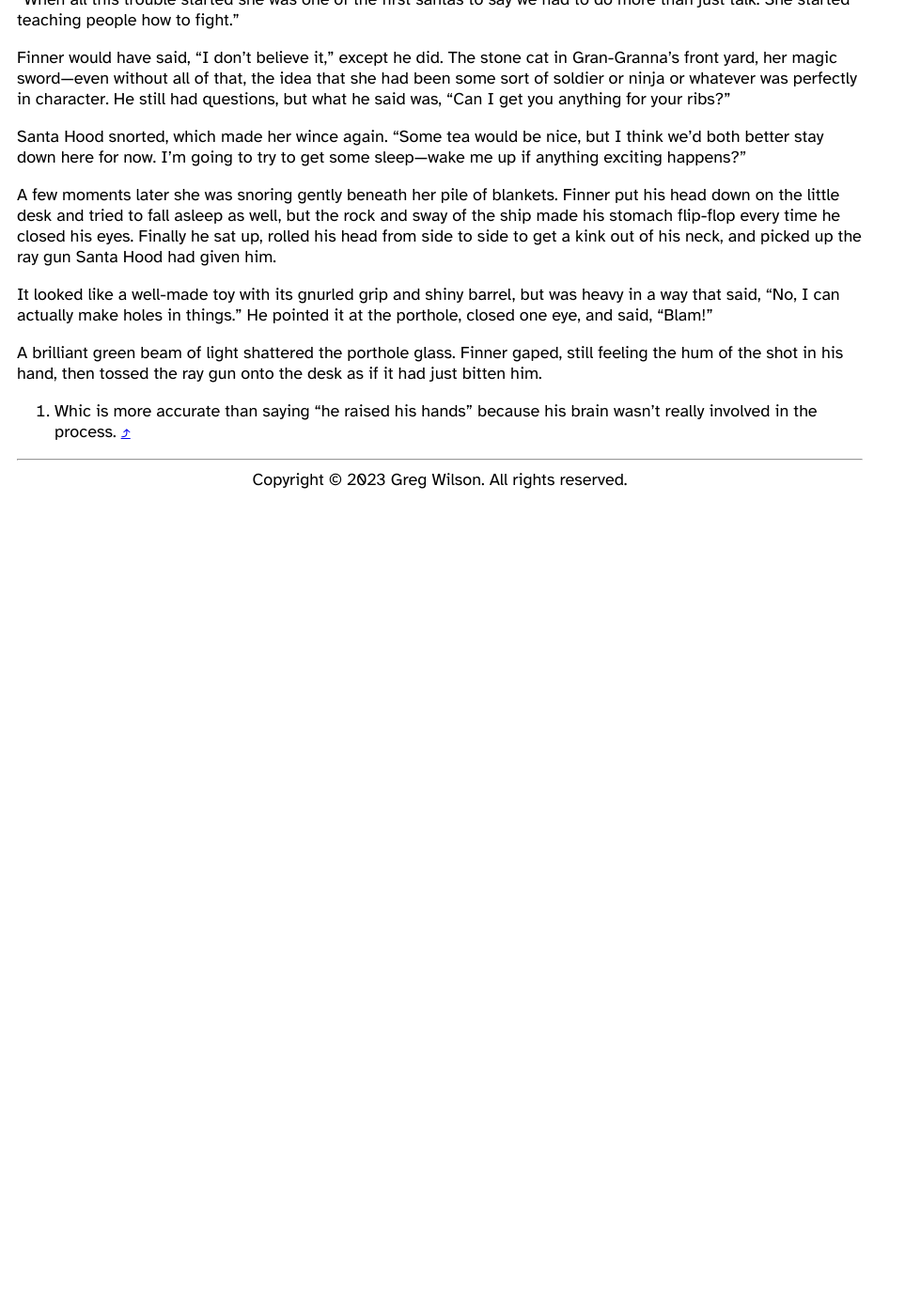
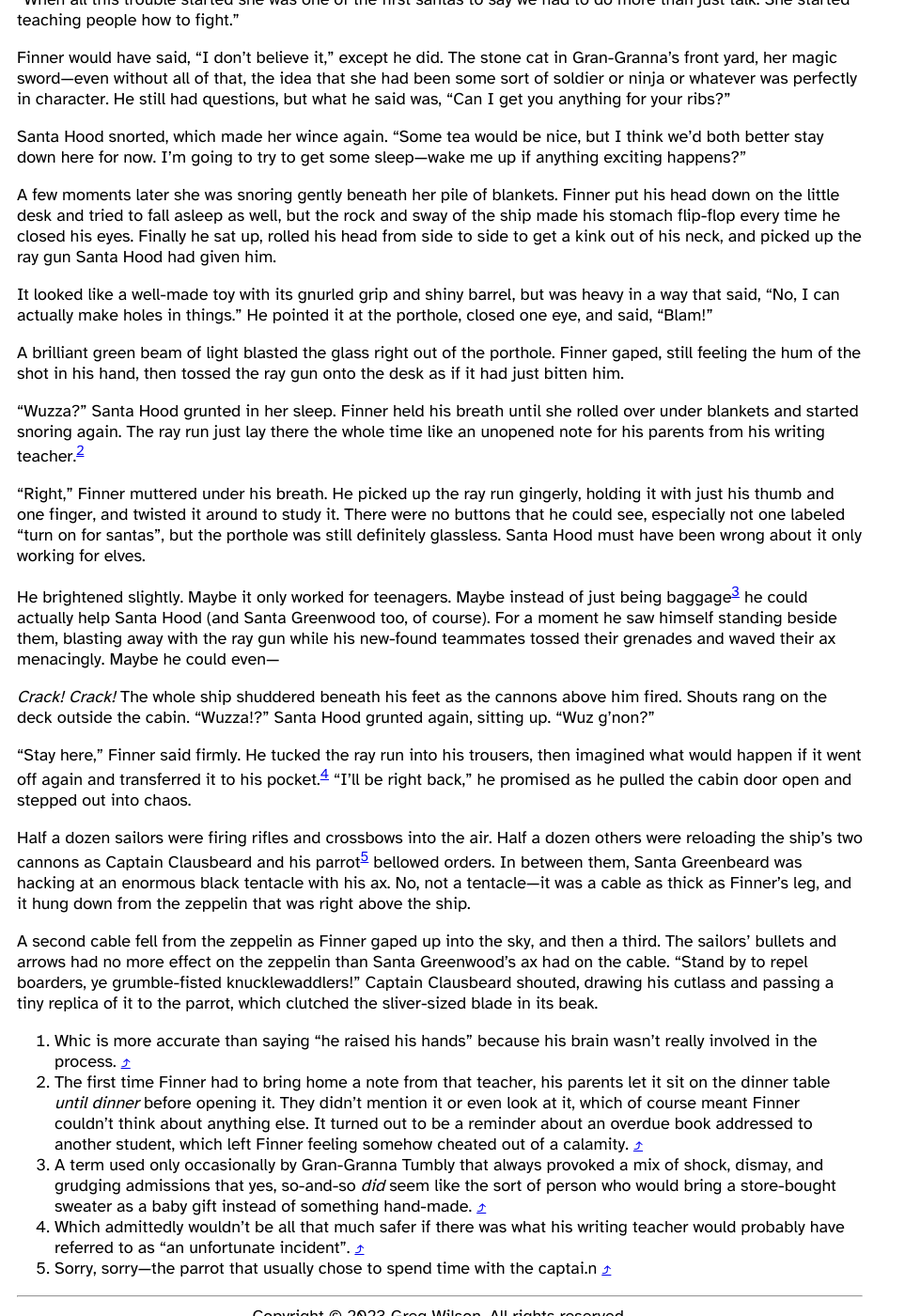
Before and after one commit to gvwilson/fiction, a Jekyll site: the page built from santas/index.md, in a window 1280 px wide and 1400 px high, scrolled down 18127 px. Shown: the whole window at 94% size, without its empty margins (0-963 px from the left). Built offline with Jekyll 4.4.1, drawn with Linux system fonts in a browser that asks for light colours; before the commit the page ends 18656 px from its top, so only the background shows below that.

Commit message:
+544 words of Santas

```diff
--- a/_data/status.csv
+++ b/_data/status.csv
@@ -24,6 +24,7 @@
 santas,2023-09-01,8674
 santas,2023-09-16,8791
 santas,2023-09-17,9313
+santas,2023-09-23,9857
 still,2023-09-01,30862
 tuppence-a-bag,2023-09-01,1703
 voyage,2023-09-01,30306
--- a/santas/index.md
+++ b/santas/index.md
@@ -1626,11 +1626,87 @@
 closed one eye,
 and said, "Blam!"
 
-A brilliant green beam of light shattered the porthole glass.
+A brilliant green beam of light blasted the glass right out of the porthole.
 Finner gaped,
 still feeling the hum of the shot in his hand,
 then tossed the ray gun onto the desk as if it had just bitten him.
 
+"Wuzza?" Santa Hood grunted in her sleep.
+Finner held his breath until she rolled over under blankets
+and started snoring again.
+The ray run just lay there the whole time
+like an unopened note for his parents from his writing teacher.<span class="note">
+The first time Finner had to bring home a note from that teacher,
+his parents let it sit on the dinner table *until dinner* before opening it.
+They didn't mention it or even look at it,
+which of course meant Finner couldn't think about anything else.
+It turned out to be a reminder about an overdue book addressed to another student,
+which left Finner feeling somehow cheated out of a calamity.
+</span>
+
+"Right," Finner muttered under his breath.
+He picked up the ray run gingerly,
+holding it with just his thumb and one finger,
+and twisted it around to study it.
+There were no buttons that he could see,
+especially not one labeled "turn on for santas",
+but the porthole was still definitely glassless.
+Santa Hood must have been wrong about it only working for elves.
+
+He brightened slightly.
+Maybe it only worked for teenagers.
+Maybe instead of just being baggage<span class="note">
+A term used only occasionally by Gran-Granna Tumbly
+that always provoked a mix of shock, dismay, and grudging admissions that yes,
+so-and-so *did* seem like the sort of person who would bring a store-bought sweater
+as a baby gift instead of something hand-made.
+</span>
+he could actually help Santa Hood
+(and Santa Greenwood too, of course).
+For a moment he saw himself standing beside them,
+blasting away with the ray gun while his new-found teammates tossed their grenades
+and waved their ax menacingly.
+Maybe he could even—
+
+*Crack!*
+*Crack!*
+The whole ship shuddered beneath his feet as the cannons above him fired.
+Shouts rang on the deck outside the cabin.
+"Wuzza!?" Santa Hood grunted again, sitting up.
+"Wuz g'non?"
+
+"Stay here," Finner said firmly.
+He tucked the ray run into his trousers,
+then imagined what would happen if it went off again
+and transferred it to his pocket.<span class="note">
+Which admittedly wouldn't be all that much safer
+if there was what his writing teacher would probably have referred to as
+"an unfortunate incident".
+</span>
+"I'll be right back," he promised
+as he pulled the cabin door open
+and stepped out into chaos.
+
+Half a dozen sailors were firing rifles and crossbows into the air.
+Half a dozen others were reloading the ship's two cannons
+as Captain Clausbeard and his parrot<span class="note">
+Sorry, sorry—the parrot that usually chose to spend time with the captai.n
+</span>
+bellowed orders.
+In between them,
+Santa Greenbeard was hacking at an enormous black tentacle with his ax.
+No, not a tentacle—it was a cable as thick as Finner's leg,
+and it hung down from the zeppelin that was right above the ship.
+
+A second cable fell from the zeppelin as Finner gaped up into the sky,
+and then a third.
+The sailors' bullets and arrows had no more effect on the zeppelin
+than Santa Greenwood's ax had on the cable.
+"Stand by to repel boarders, ye grumble-fisted knucklewaddlers!"
+Captain Clausbeard shouted,
+drawing his cutlass
+and passing a tiny replica of it to the parrot,
+which clutched the sliver-sized blade in its beak.
 
 </section>
 
```
Also changed, not shown: status.svg.
